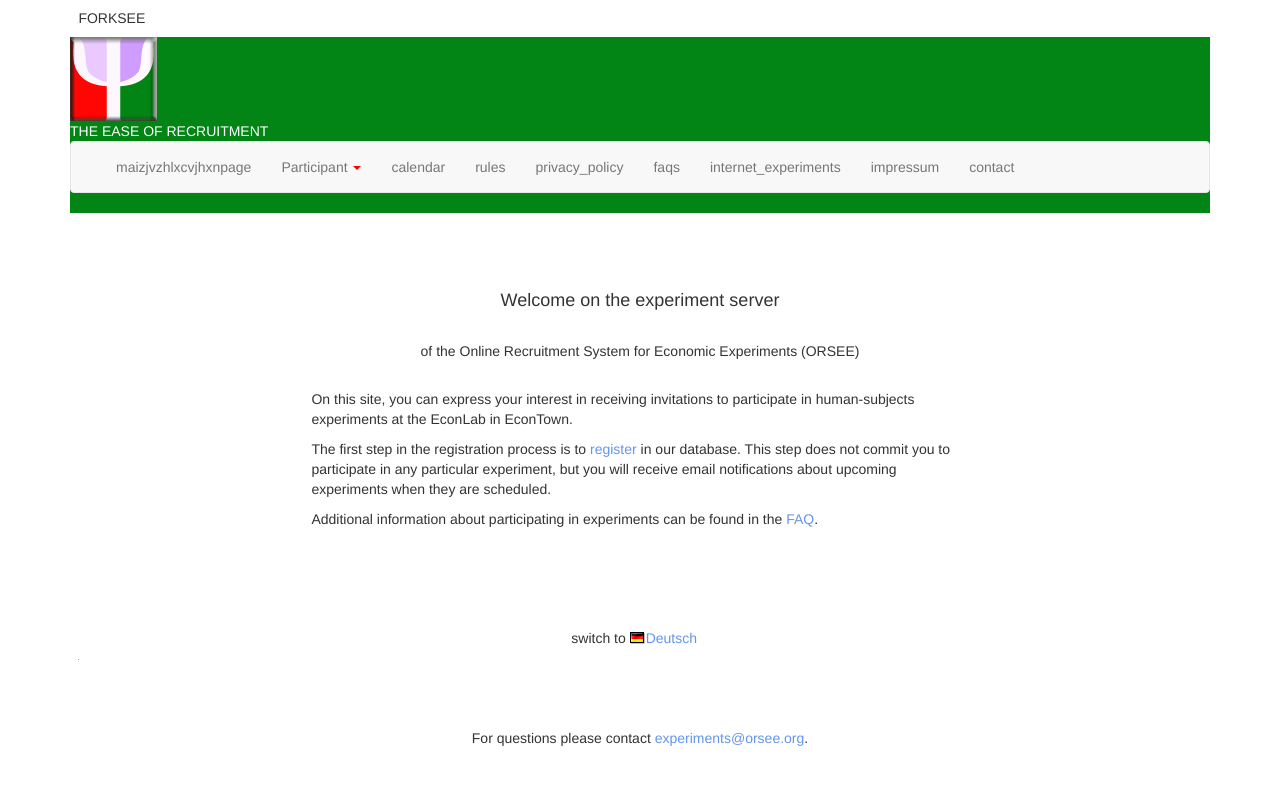
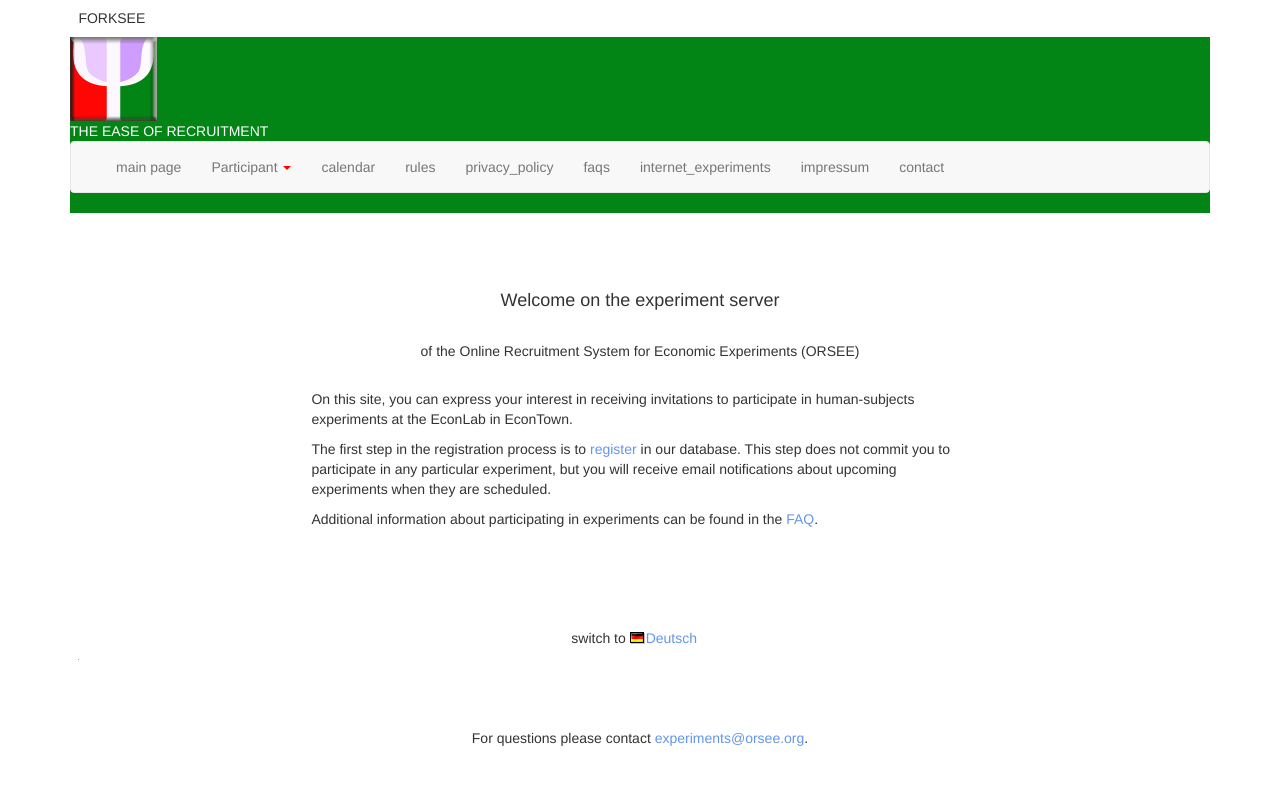
Before and after one commit to esencial/forksee, a PHP site: page /public/index.php in a window 1280 px wide. Run offline with PHP 8.4, Linux system fonts and the light colour scheme; the visitor is signed in with stand-in values (Sample User, id 1); data comes from the database, SQL or seed files in the repository; data that the repository does not hold is empty; some libraries are stand-ins or nearby versions.

Commit message:
corrección comillas y texto en menú público

```diff
--- a/tagsets/html_stuff.php
+++ b/tagsets/html_stuff.php
@@ -127,7 +127,7 @@ function tab_menu($menu_items,$orientation="horizontal",$current_user_data_box="
 
     <div class="collapse navbar-collapse" id="bs-navbar-collapse-1">
       <ul class="nav navbar-nav">
-        <li><a href="'.$_SERVER[HTTP_HOST].$_SERVER[REQUEST_URI].'/public/index.php">maizjvzhlxcvjhxnpage</a></li>
+        <li><a href="'.$_SERVER['HTTP_HOST'].$_SERVER['REQUEST_URI'].'/public/index.php">main page</a></li>
         <li class="dropdown">
           <a href="#" class="dropdown-toggle" data-toggle="dropdown" role="button" aria-expanded="false">Participant <span class="caret"></span></a>
           <ul class="dropdown-menu" role="menu">
```
